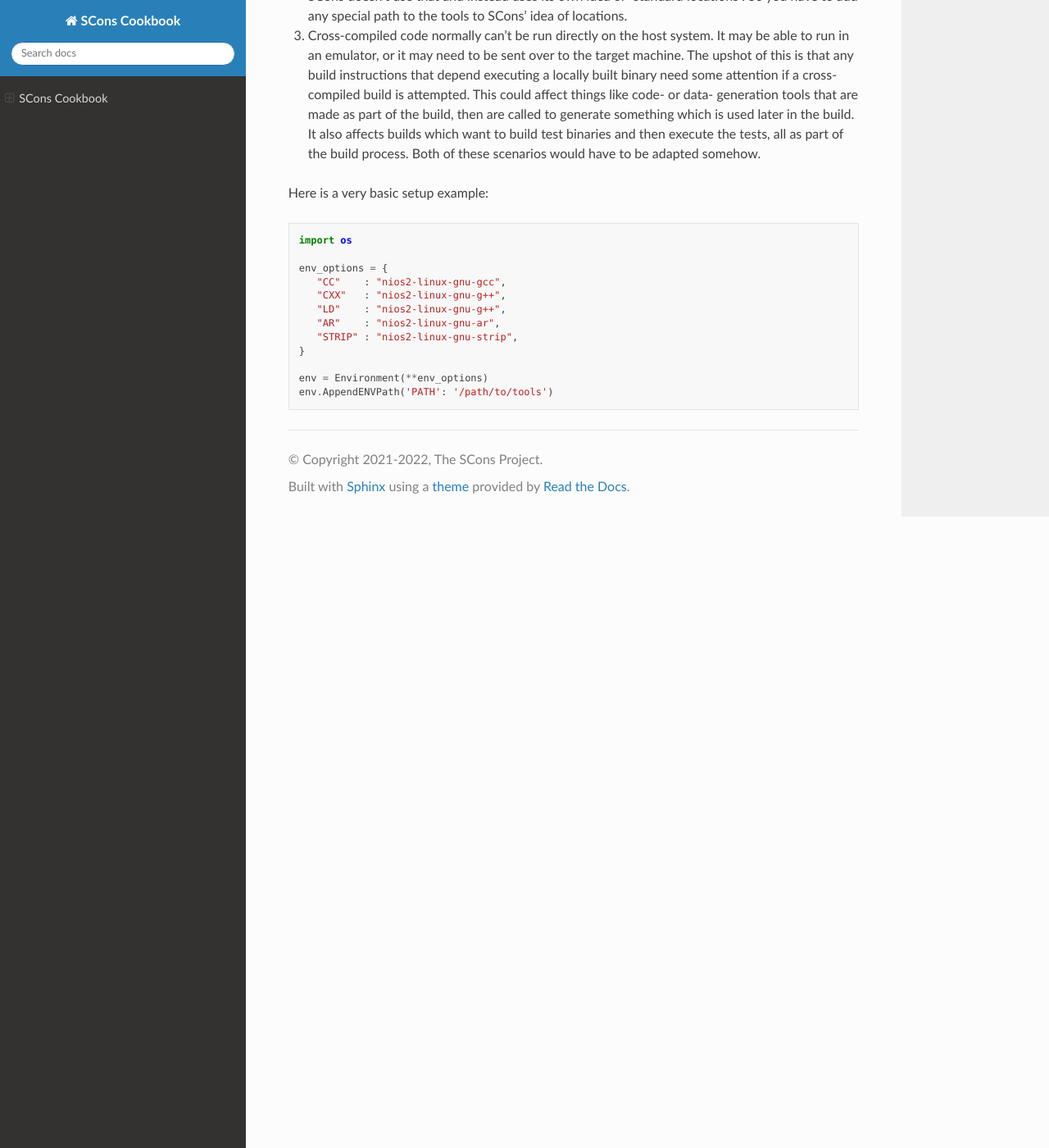
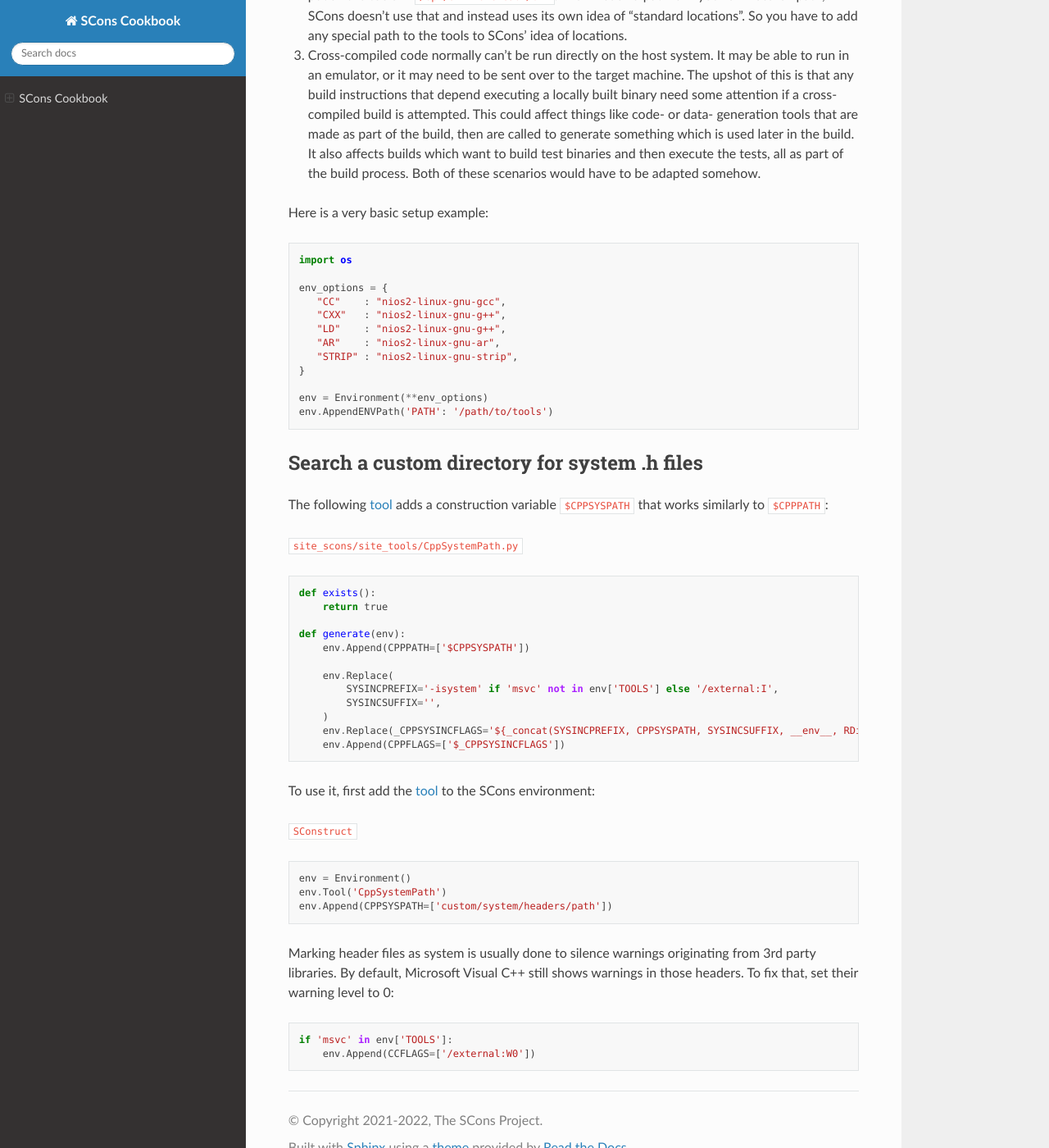
Before and after one commit to SCons/cookbook, a Sphinx documentation site: the page built from docs/SConsCookbook.rst, in a window 1280 px wide and 1400 px high, scrolled down 13152 px. Shown: the whole window at 82% size. Built offline with Sphinx 7.4.7 and the Read the Docs theme 2.0.0, drawn with Linux system fonts in a browser that asks for light colours; some of the changed text lies outside the part shown.

Commit message:
Add recipe on setting system headers paths
It adds recipe "Search a custom directory for system .h files" to make a
custom tool which creates a construction variable `CPPSYSPATH`.

```diff
--- a/docs/SConsCookbook.rst
+++ b/docs/SConsCookbook.rst
@@ -66,3 +66,5 @@ All suggestions will be carefully considered.
 .. include:: recipes/virtualenv.rst
 
 .. include:: recipes/cross-compile.rst
+
+.. include:: recipes/cpp-system-path.rst
--- /dev/null
+++ b/docs/recipes/cpp-system-path.rst
@@ -0,0 +1,40 @@
+Search a custom directory for system .h files
+---------------------------------------------
+
+The following `tool <https://scons.org/doc/production/HTML/scons-man.html#tools>`_ adds a construction variable ``$CPPSYSPATH`` that works similarly to ``$CPPPATH``:
+
+``site_scons/site_tools/CppSystemPath.py``
+
+.. code-block:: python
+
+    def exists():
+        return true
+
+    def generate(env):
+        env.Append(CPPPATH=['$CPPSYSPATH'])
+
+        env.Replace(
+            SYSINCPREFIX='-isystem' if 'msvc' not in env['TOOLS'] else '/external:I',
+            SYSINCSUFFIX='',
+        )
+        env.Replace(_CPPSYSINCFLAGS='${_concat(SYSINCPREFIX, CPPSYSPATH, SYSINCSUFFIX, __env__, RDirs)}')
+        env.Append(CPPFLAGS=['$_CPPSYSINCFLAGS'])
+
+To use it, first add the `tool <https://scons.org/doc/production/HTML/scons-man.html#f-Tool>`_ to the SCons environment:
+
+``SConstruct``
+
+.. code-block:: python
+
+    env = Environment()
+    env.Tool('CppSystemPath')
+    env.Append(CPPSYSPATH=['custom/system/headers/path'])
+
+Marking header files as system is usually done to silence warnings originating from 3rd party libraries.
+By default, Microsoft Visual C++ still shows warnings in those headers.
+To fix that, set their warning level to 0:
+
+.. code-block:: python
+
+    if 'msvc' in env['TOOLS']:
+        env.Append(CCFLAGS=['/external:W0'])
```
